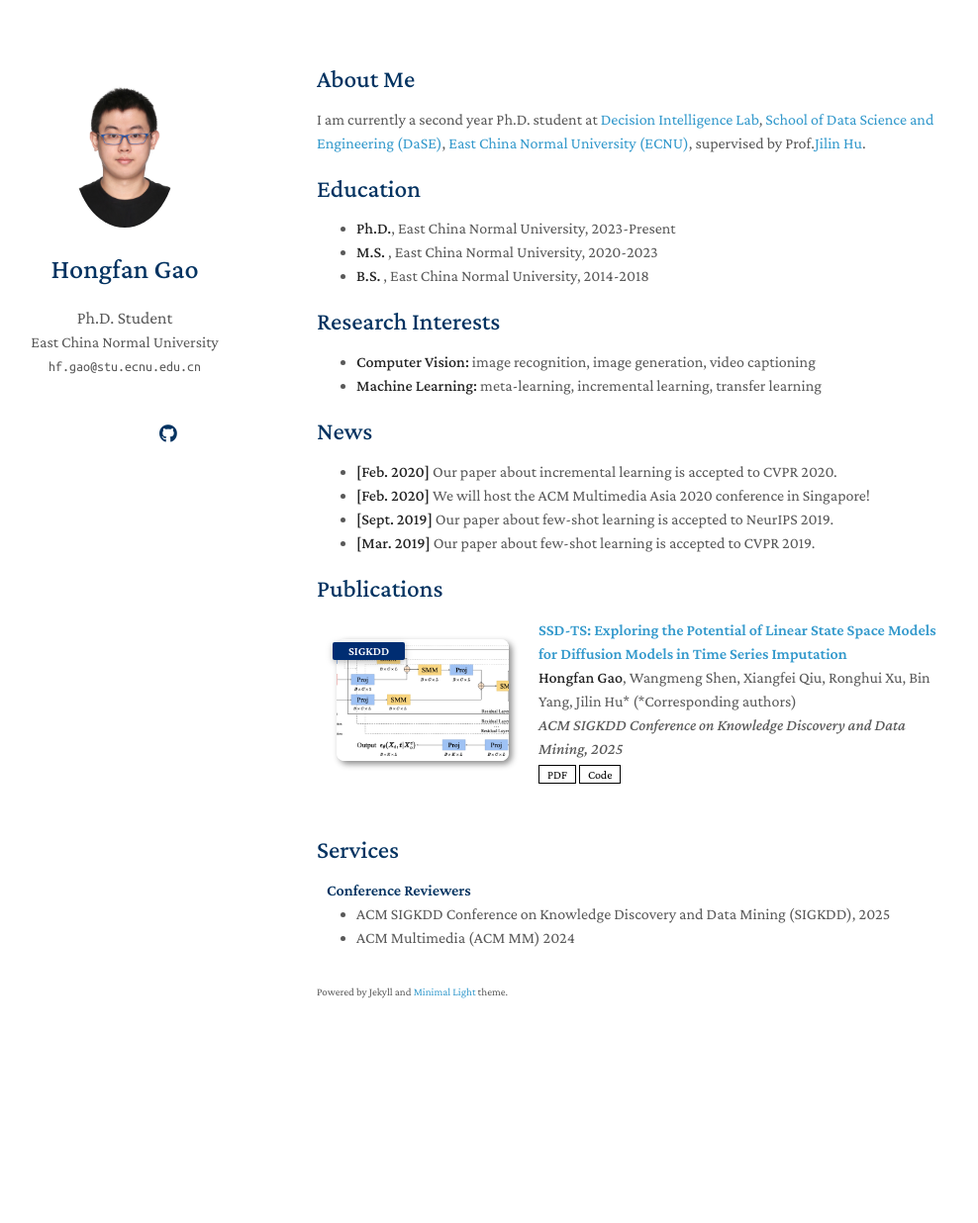
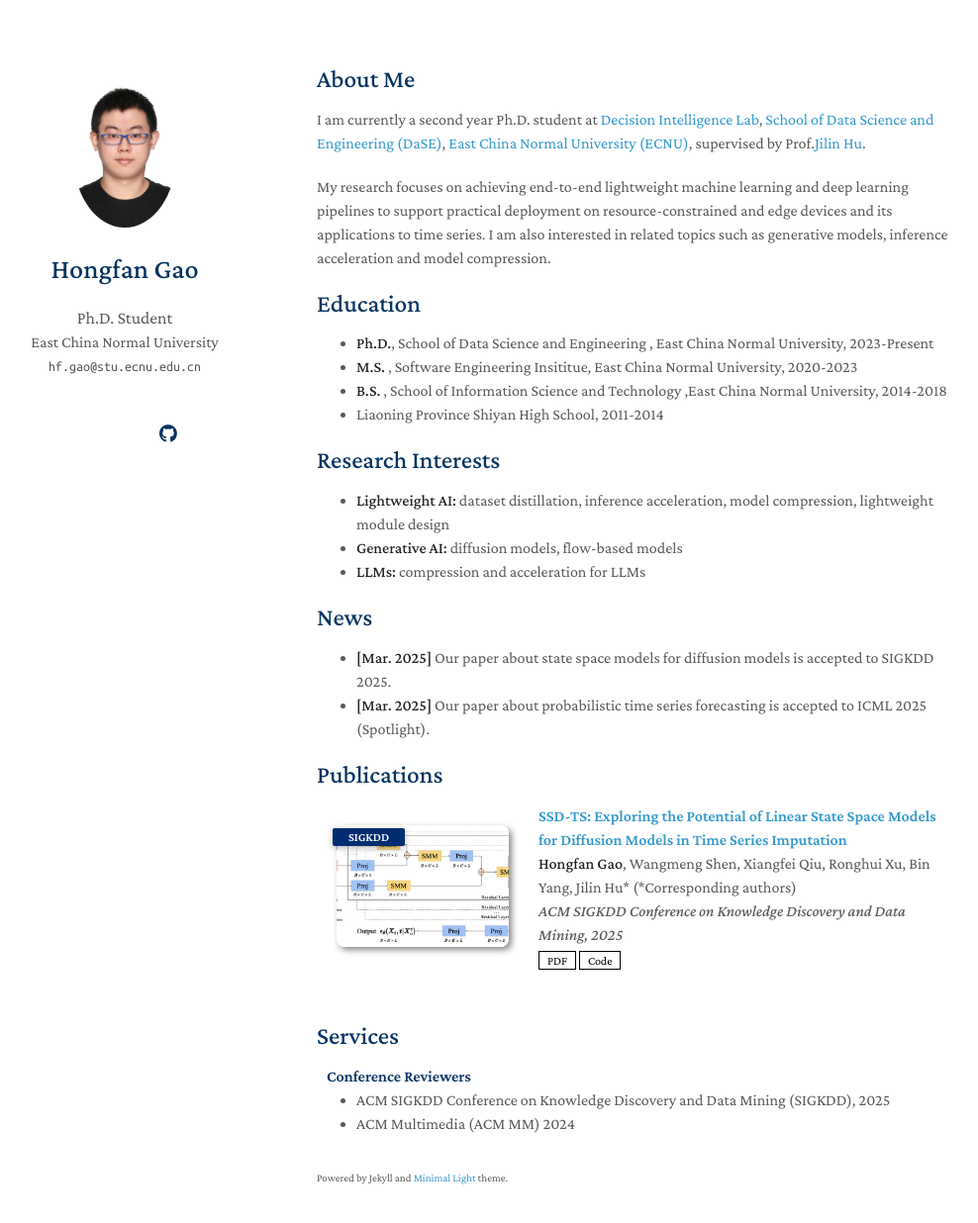
Before and after one commit to hongfangao/hongfangao.github.io, a Jekyll site: the page built from index.md, in a window 1280 px wide and 1271 px high. Shown: the top 1236 px of the window at 99% size, without its empty margins (150-1138 px from the left). Built offline with Jekyll 4.4.1, drawn with Linux system fonts in a browser that asks for light colours; a style sheet for code colours, icons or effects is not loaded; our own code applies the rules of GitHub Pages for plain Markdown files.

```diff
--- a/index.md
+++ b/index.md
@@ -6,23 +6,26 @@
 
 I am currently a second year Ph.D. student at [Decision Intelligence Lab](https://decisionintelligence.github.io/), [School of Data Science and Engineering (DaSE)](https://dase.ecnu.edu.cn/), [East China Normal University (ECNU)](https://www.ecnu.edu.cn/), supervised by Prof.[Jilin Hu](https://hujilin1229.github.io/).
 
+My research focuses on achieving end-to-end lightweight machine learning and deep learning pipelines to support practical deployment on resource-constrained and edge devices and its applications to time series. I am also interested in related topics such as generative models, inference acceleration and model compression.
+
 ## Education
-- **Ph.D.**, East China Normal University, 2023-Present
-- **M.S.** , East China Normal University, 2020-2023
-- **B.S.** , East China Normal University, 2014-2018
+- **Ph.D.**, School of Data Science and Engineering , East China Normal University, 2023-Present
+- **M.S.** , Software Engineering Insititue, East China Normal University, 2020-2023
+- **B.S.** , School of Information Science and Technology ,East China Normal University, 2014-2018
+- Liaoning Province Shiyan High School, 2011-2014
 
 
 ## Research Interests
 
-- **Computer Vision:** image recognition, image generation, video captioning
-- **Machine Learning:** meta-learning, incremental learning, transfer learning
+- **Lightweight AI:** dataset distillation, inference acceleration, model compression, lightweight module design
+- **Generative AI:**  diffusion models, flow-based models
+- **LLMs:** compression and acceleration for LLMs
 
 ## News
 
-- **[Feb. 2020]** Our paper about incremental learning is accepted to CVPR 2020.
-- **[Feb. 2020]** We will host the ACM Multimedia Asia 2020 conference in Singapore!
-- **[Sept. 2019]** Our paper about few-shot learning is accepted to NeurIPS 2019.
-- **[Mar. 2019]** Our paper about few-shot learning is accepted to CVPR 2019.
+- **[Mar. 2025]** Our paper about state space models for diffusion models is accepted to SIGKDD 2025.
+- **[Mar. 2025]** Our paper about probabilistic time series forecasting is accepted to ICML 2025 (Spotlight).
+
 
 {% include_relative _includes/publications.md %}
 
```
